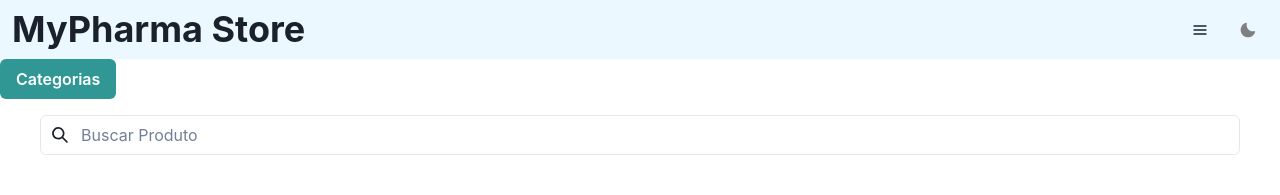
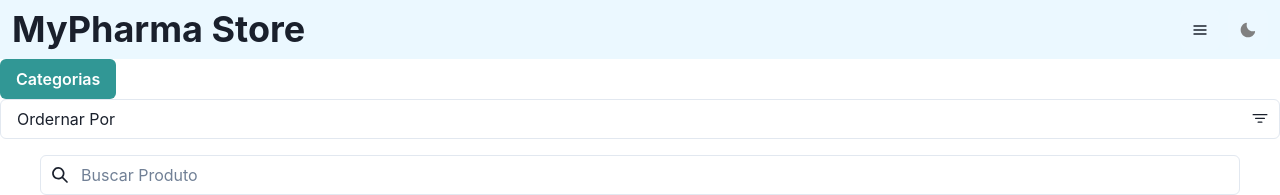
Before and after one commit to IsaacdAlmeida/mypharma-store-frontend, a React (Create React App) app: page / in a window 1280 px wide. Shown: the top 195 px of the page. Built offline with nearby package versions, Linux system fonts and the light colour scheme.

Commit message:
feat: adiciona select que é responsável por aplicar filtros de ordenação, maior para menor, a a z e etc

```diff
--- /dev/null
+++ b/src/components/forms/FilterList.tsx
@@ -0,0 +1,26 @@
+import { Select } from '@chakra-ui/react';
+import { BsFilter } from 'react-icons/bs';
+
+interface FilterListProps {
+  onFilterChange: (filterValue: string) => void;
+}
+
+export function FilterList({ onFilterChange }: FilterListProps) {
+  const handleFilterChange =
+    ({ target }: React.ChangeEvent<HTMLSelectElement>) => {
+      onFilterChange(target.value);
+    };
+
+  return (
+    <Select
+      icon={<BsFilter />}
+      placeholder='Ordernar Por'
+      onChange={handleFilterChange}
+    >
+      <option value='asc'>Nome: de A a Z</option>
+      <option value='desc'>Nome: de Z a A</option>
+      <option value='price-asc'>Preço: Do menor para o maior</option>
+      <option value='price-desc'>Preço: Do maior para o menor</option>
+    </Select>
+  );
+}
--- a/src/components/headers/Header.tsx
+++ b/src/components/headers/Header.tsx
@@ -15,7 +15,7 @@ import { HamburgerIcon } from '@chakra-ui/icons';
 import { NavLink as ReachLink } from 'react-router-dom';
 import ToggleColorMode from '../buttons/ToggleColorMode';
 
-function Header() {
+export function Header() {
   return (
     <Flex
       minWidth="max-content"
@@ -63,5 +63,3 @@ function Header() {
     </Flex>
   );
 }
-
-export default Header;
--- a/src/pages/Home.tsx
+++ b/src/pages/Home.tsx
@@ -1,10 +1,11 @@
 import { ProductCard } from '../components/cards/ProductCard';
-import Header from '../components/headers/Header';
+import { Header } from '../components/headers/Header';
 import { Grid, VStack } from '@chakra-ui/react';
 import { useState } from 'react';
 import { SearchInput } from '../components/forms/SearchInput';
 import { SearchIcon } from '@chakra-ui/icons';
 import { MenuDrawer } from '../components/sidebar/MenuDrawer';
+import { FilterList } from '../components/forms/FilterList';
 // import { useSelector } from 'react-redux';
 // import type { RootState } from '../redux/store';
 
@@ -60,21 +61,45 @@ export function Home() {
     },
   ];
 
+  interface Product {
+    id: string;
+    name: string;
+    price: number;
+    category: string;
+    description: string;
+    image: string;
+  }
+
   const [searchText, setSearchText] = useState('');
   const [selectedCategory, setSelectedCategory] = useState('');
-
+  const [selectedFilter, setSelectedFilter] = useState('');
 
   const handleSearch = ({ target }: React.ChangeEvent<HTMLInputElement>) => {
     setSearchText(target.value);
+  };
+
+  const handleFilterChange = (filterValue: string) => {
+    setSelectedFilter(filterValue);
   };
 
   const filteredProducts = selectedCategory
     ? mockProduct.filter(product => product.category === selectedCategory)
     : mockProduct;
 
-  const products = filteredProducts.filter(product =>
-    product.name.toLowerCase().includes(searchText.toLowerCase()),
-  );
+  const sortFunctions = {
+    'asc': (a: Product, b:Product) => a.name.localeCompare(b.name),
+    'desc': (a: Product, b:Product) => b.name.localeCompare(a.name),
+    'price-asc': (a: Product, b:Product) => a.price - b.price,
+    'price-desc': (a: Product, b:Product) => b.price - a.price,
+  };
+
+  type SortType = keyof typeof sortFunctions;
+
+  const products = filteredProducts
+    .filter(product =>
+      product.name.toLowerCase().includes(searchText.toLowerCase()))
+    // eslint-disable-next-line @typescript-eslint/no-unused-vars
+    .sort(sortFunctions[selectedFilter as SortType] || ((a, b) => 0));
 
   return (
     <div>
@@ -86,6 +111,7 @@ export function Home() {
         selectedCategory={selectedCategory}
         setSelectedCategory={setSelectedCategory}
       />
+      <FilterList onFilterChange={handleFilterChange} />
       <SearchInput
         icon={<SearchIcon />}
         type="text"
@@ -125,12 +151,7 @@ export function Home() {
   );
 }
 
-
-// - search por nome do produto
 // - tela de detalhes do produtos -> Página de detalhes do produtos
-// - filtro por categoria (ex: frios, laticínios) -> SideBar com as categoria
-// - ordenação (ex: menor preço, maior preço, nome) -> Botão de filtro/Popover?
 // - botão de adicionar e remover do carrinho de compras // dentro do card
 // - carrinho de compras (não é necessário implementar checkout) // pagina
 //   apenas valor total no carrinho // checkout com total no carrinho
-// Backend com Node publicado:
```
